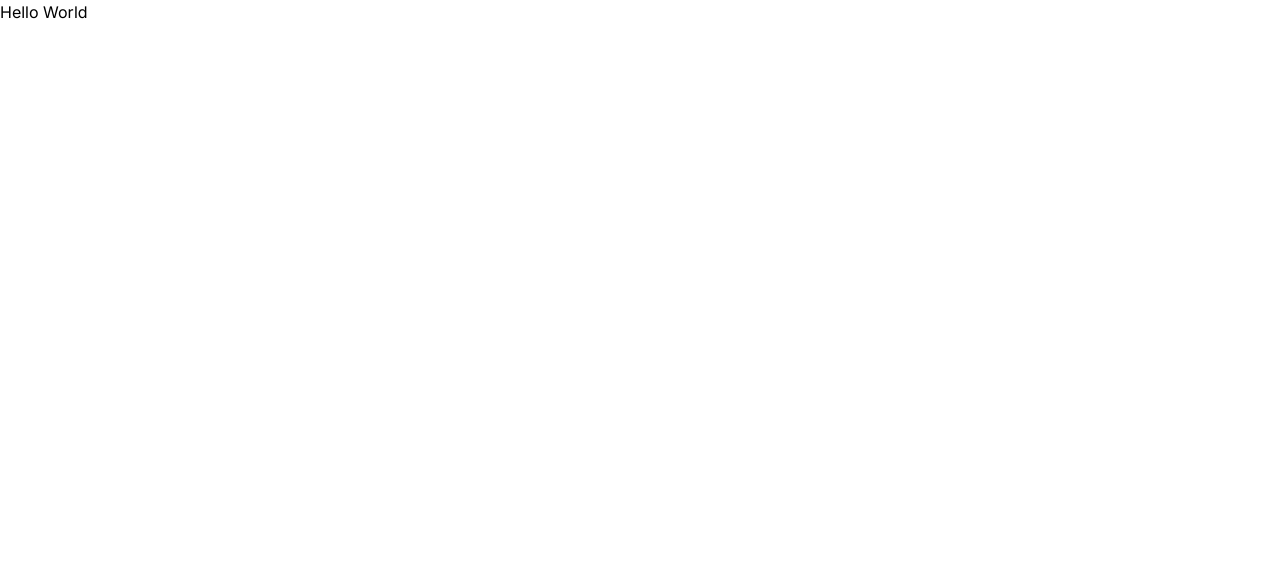
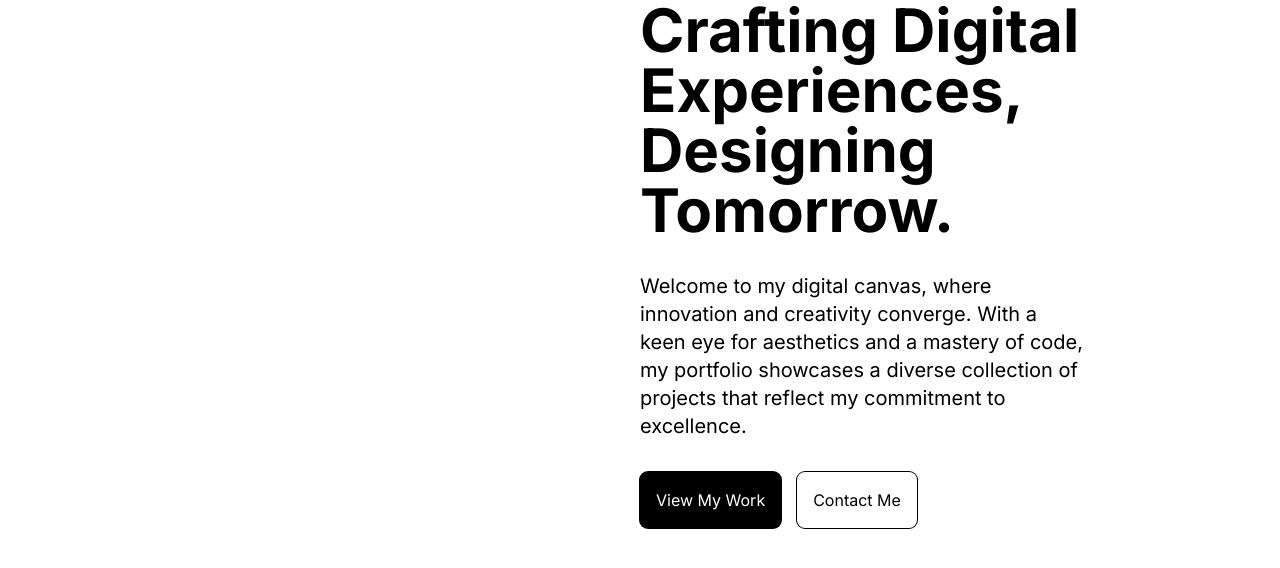
Before and after one commit to Nishantsurve/Next.js-Portfolio, a Next.js app: page / in a window 1280 px wide. Shown: the top 568 px of the page. Built offline with nearby package versions, Linux system fonts and the light colour scheme.

Commit message:
updated src

```diff
--- a/src/app/page.jsx
+++ b/src/app/page.jsx
@@ -1,5 +1,47 @@
+"use client";
+
+import Image from "next/image";
+import { motion } from "framer-motion";
+
 const Homepage = () => {
-  return <div>Hello World</div>;
+  return (
+    <motion.div
+      className="h-full"
+      initial={{ y: "-200vh" }}
+      animate={{ y: "0%" }}
+      transition={{ duration: 1 }}
+    >
+      <div className="h-full flex flex-col lg:flex-row px-4 sm:px-8 md:px-12 lg:px-20 xl:px-48">
+        {/* IMAGE CONTAINER */}
+        <div className="h-1/2 lg:h-full lg:w-1/2 relative">
+          <Image src="/hero.png" alt="" fill className="object-contain" />
+        </div>
+        {/* TEXT CONTAINER */}
+        <div className="h-1/2 lg:h-full lg:w-1/2 flex flex-col gap-8 items-center justify-center">
+          {/* TITLE */}
+          <h1 className="text-4xl md:text-6xl font-bold">
+            Crafting Digital Experiences, Designing Tomorrow.
+          </h1>
+          {/* DESC */}
+          <p className="md:text-xl">
+            Welcome to my digital canvas, where innovation and creativity
+            converge. With a keen eye for aesthetics and a mastery of code, my
+            portfolio showcases a diverse collection of projects that reflect my
+            commitment to excellence.
+          </p>
+          {/* BUTTONS */}
+          <div className="w-full flex gap-4">
+            <button className="p-4 rounded-lg ring-1 ring-black bg-black text-white">
+              View My Work
+            </button>
+            <button className="p-4 rounded-lg ring-1 ring-black">
+              Contact Me
+            </button>
+          </div>
+        </div>
+      </div>
+    </motion.div>
+  );
 };
 
 export default Homepage;
```
